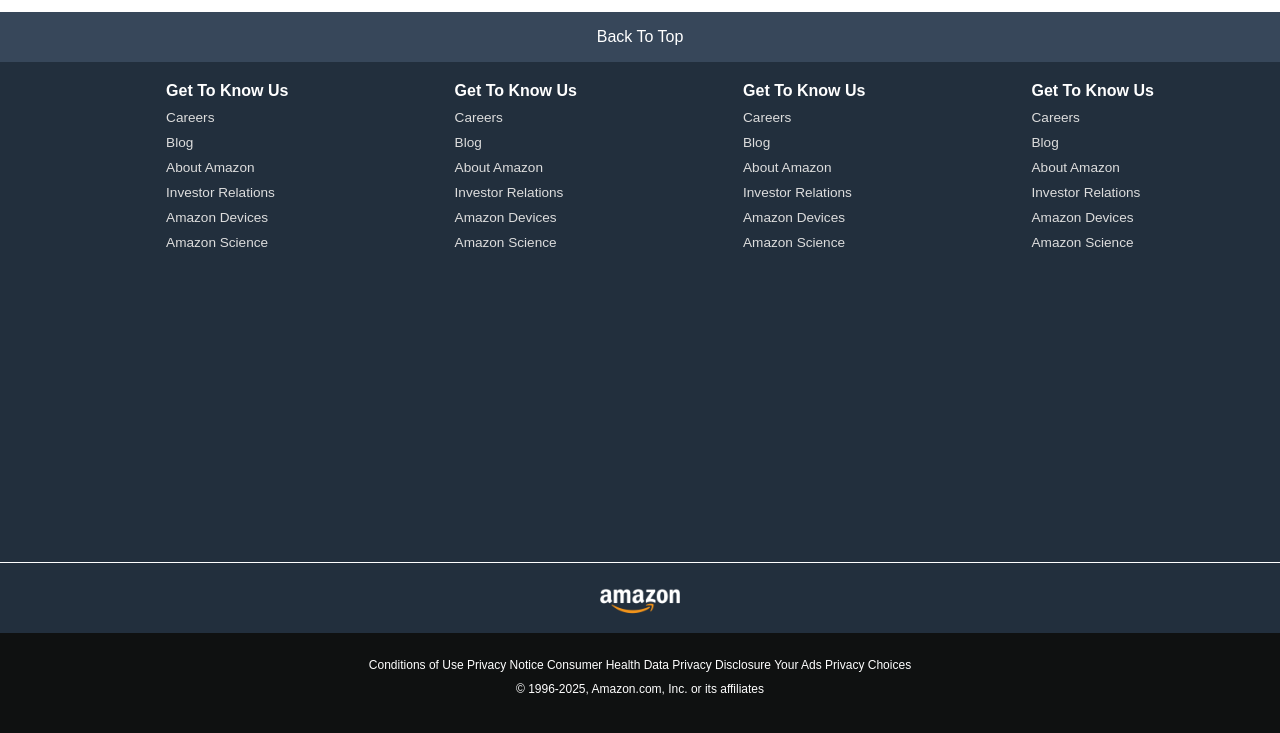
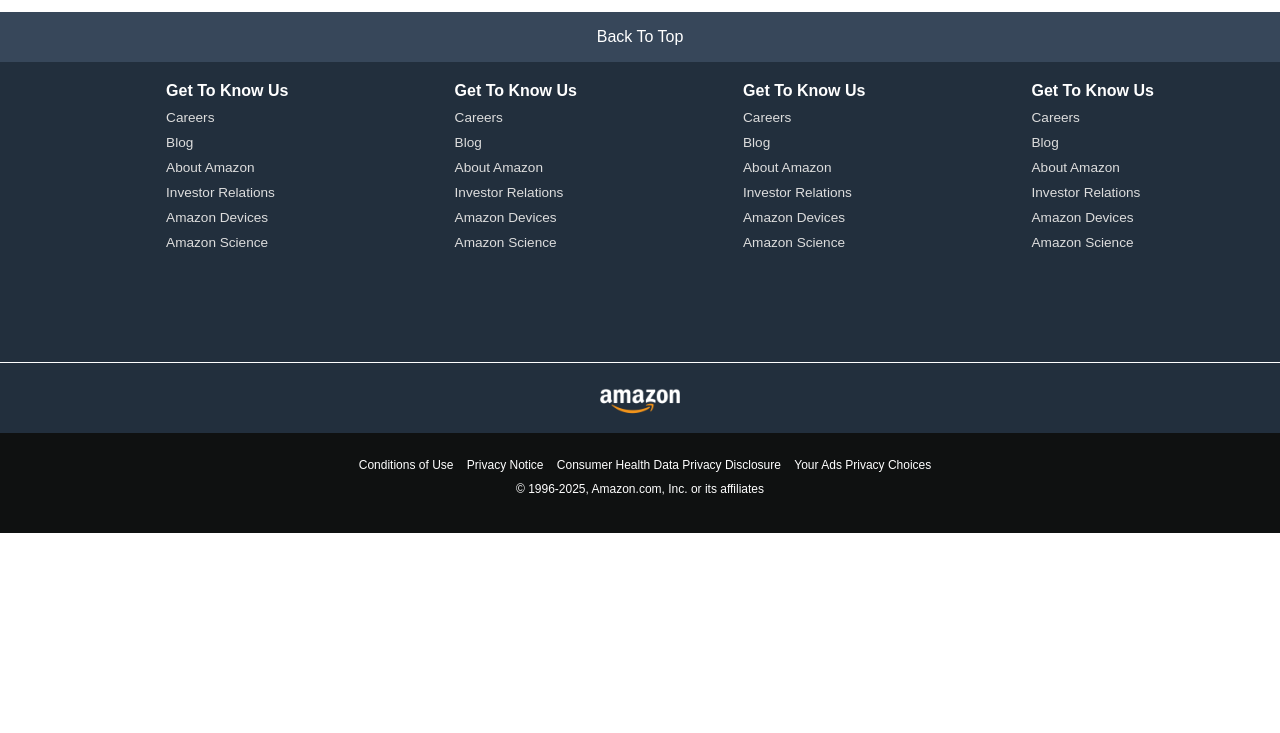
Before and after one commit to AarushR1205/Amazon-Clone, a plain HTML site: page index.html in a window 1280 px wide. Shown: the part 1463-2196 px from the top of the page. After the commit the page ends 1996 px from the top, so only its background shows below. Drawn offline with Linux system fonts and the light colour scheme.

Commit message:
update styles.css

```diff
--- a/style.css
+++ b/style.css
@@ -172,7 +172,7 @@ span{
 .foot-panel2{
     background-color: #222f3d;
     color: white;
-    height: 500px;
+    height: 300px;
     display: flex;
     justify-content: space-evenly;
 }
@@ -214,6 +214,9 @@ ul a{
     text-align: center;
     padding-top: 25px;
 }
+.pages a{
+    margin-left: 10px;
+}
 .copyright{
     font-size: 0.75rem;
     text-align: center;
```
